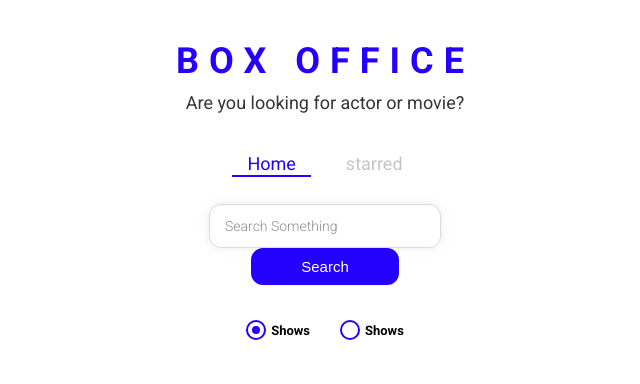
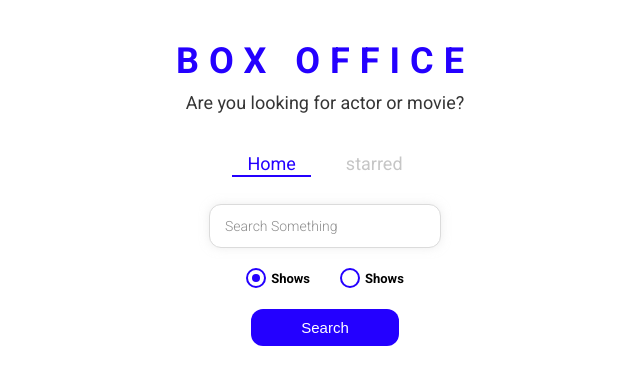
Before and after one commit to Hridayesh1605/box-office, a React (Create React App) app: page / in a window 1280 px wide. Shown: the top 384 px of the page, without its empty margins (315-955 px from the left). Built offline with nearby package versions, Linux system fonts and the light colour scheme.

Commit message:
Added animation

```diff
--- a/package.json
+++ b/package.json
@@ -8,6 +8,7 @@
     "@testing-library/user-event": "^12.8.3",
     "react": "^17.0.2",
     "react-dom": "^17.0.2",
+    "react-fade-in": "^2.0.1",
     "react-router": "^5.2.0",
     "react-router-dom": "^5.2.0",
     "react-scripts": "4.0.3",
--- a/src/components/styled.js
+++ b/src/components/styled.js
@@ -1,6 +1,7 @@
+import FadeIn from 'react-fade-in';
 import styled from 'styled-components';
 
-export const FlexGrid = styled.div`
+export const FlexGrid = styled(FadeIn)`
   display: flex;
   justify-content: center;
   flex-wrap: wrap;
--- a/src/pages/Home.js
+++ b/src/pages/Home.js
@@ -62,11 +62,6 @@ const Home = () => {
           value={input}
           onKeyDown={onKeyDown}
         />
-        <SearchButtonWrapper>
-          <button type="button" onClick={onSearch}>
-            Search
-          </button>
-        </SearchButtonWrapper>
 
         <RadioInputsWrapper>
           <div>
@@ -87,8 +82,13 @@ const Home = () => {
               onChange={onRadioChange}
             />
           </div>
-          {renderResults()}
         </RadioInputsWrapper>
+        <SearchButtonWrapper>
+          <button type="button" onClick={onSearch}>
+            Search
+          </button>
+        </SearchButtonWrapper>
+        {renderResults()}
       </MainPageLayout>
     </div>
   );
```
Also changed, not shown: 1 other file (tests, documents, lock files or other folders).
